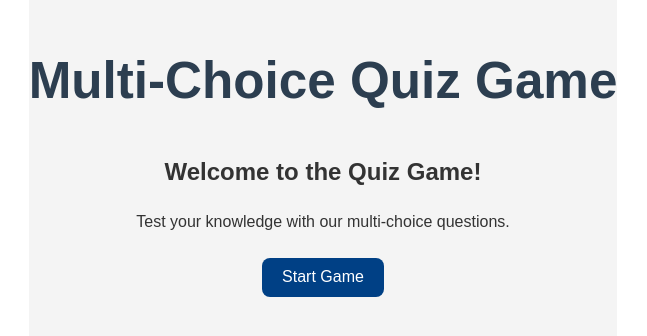
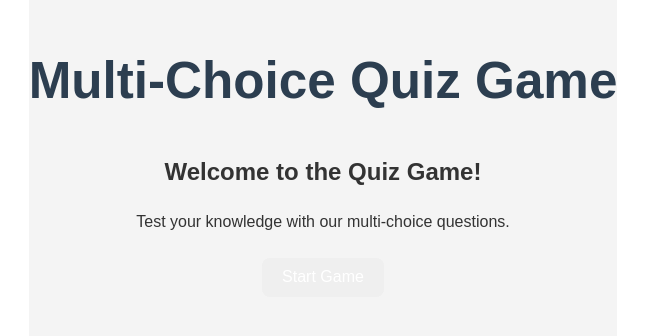
Before and after one commit to KhoaPham-dev/multi-choice-quiz-game-react-ts, a React (Vite) app: page / in a window 1280 px wide. Shown: the part 270-606 px from the top of the page, without its empty margins (317-964 px from the left). Built offline with nearby package versions, Linux system fonts and the light colour scheme.

Commit message:
fix: Revert generic button background-color in src/App.css and update README.md

```diff
--- a/src/App.css
+++ b/src/App.css
@@ -28,7 +28,6 @@ h1 {
 
 /* Button Styles */
 button {
-  background-color: #004085; /* Darker Blue for default/active state (WCAG AA compliant) */
   color: white;
   border: none;
   padding: 0.75rem 1.5rem;
@@ -41,7 +40,7 @@ button {
 
 /* Hover effect for buttons */
 button:hover:not(:disabled) {
-  background-color: #0056b3; /* Darker Blue for hover state (WCAG AA compliant) */
+  /* Reverted generic background-color for hover */
 }
 
 /* Disabled button styles */
@@ -132,7 +131,7 @@ button:disabled {
   background-color: white;
   padding: 3rem;
   border-radius: 8px;
-  box-shadow: 0 4px 8px rgba(0, 0, 0, 0.1);
+  box-shadow: 0 4px 8px rgba(0, 0, 0, 0.1));
   text-align: center;
 }
 
```
Also changed, not shown: 1 other file (tests, documents, lock files or other folders).
